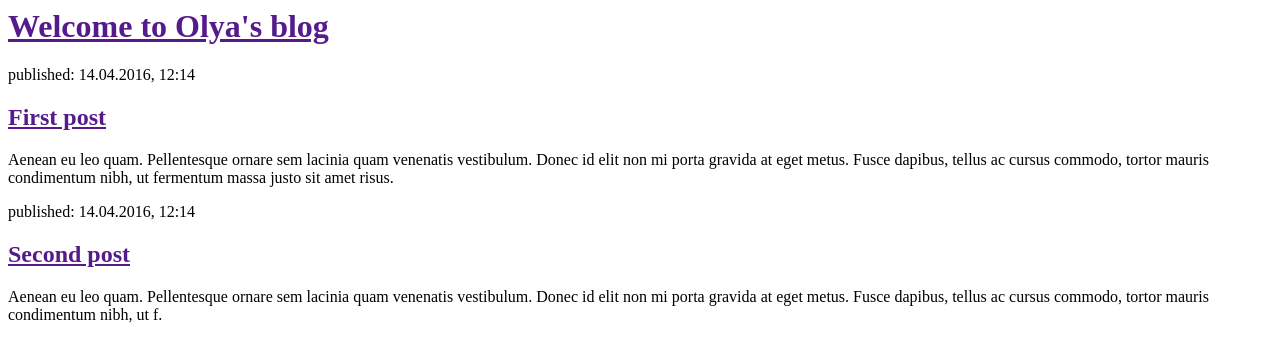
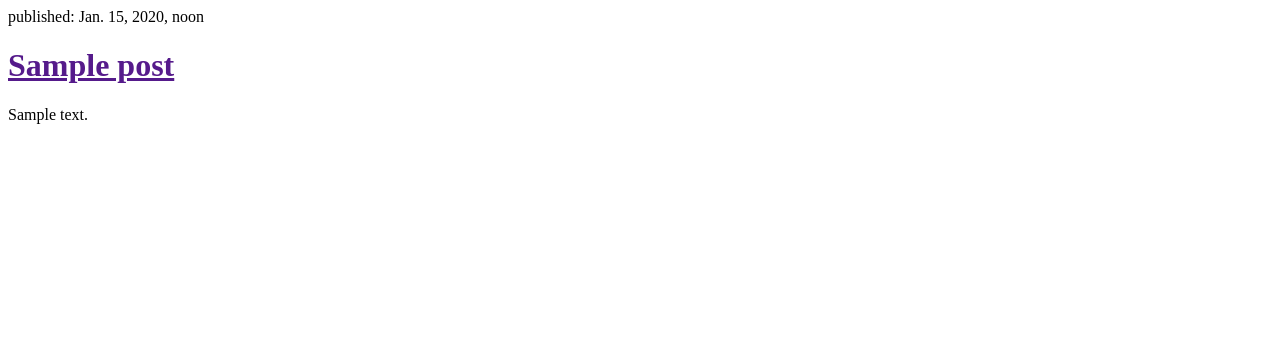
Before and after one commit to olyagrek/my-first-blog, a Django app: template blog/templates/blog/post_list.html in a window 1280 px wide. Shown: the top 362 px of the page. Run offline with Django 3.2, Linux system fonts and the light colour scheme; the template is opened without the code that fills it: values that come from a table or form of the project are taken from there, others are empty; tables that the repository leaves empty hold one stand-in row (values such as "Sample post").

Commit message:
Modofied templates to display posts from database

```diff
--- a/blog/templates/blog/post_list.html
+++ b/blog/templates/blog/post_list.html
@@ -1,21 +1,18 @@
 <html>
-        <head>
-            <title>Olya's blog</title>
-        </head>
-       <body>
-            <div>
-                <h1><a href="">Welcome to Olya's blog</a></h1>
-            </div>
 
-            <div>
-                <p>published: 14.04.2016, 12:14</p>
-                <h2><a href="">First post</a></h2>
-                <p>Aenean eu leo quam. Pellentesque ornare sem lacinia quam venenatis vestibulum. Donec id elit non mi porta gravida at eget metus. Fusce dapibus, tellus ac cursus commodo, tortor mauris condimentum nibh, ut fermentum massa justo sit amet risus.</p>
-            </div>
+	<head>
 
-            <div>
-                <p>published: 14.04.2016, 12:14</p>
-                <h2><a href="">Second post</a></h2>
-                <p>Aenean eu leo quam. Pellentesque ornare sem lacinia quam venenatis vestibulum. Donec id elit non mi porta gravida at eget metus. Fusce dapibus, tellus ac cursus commodo, tortor mauris condimentum nibh, ut f.</p>
-            </div>
+		<title>Animals</title>
+
+	</head>
+
+	<body>
+
+		{% for post in posts %}
+			<div>
+            				<p>published: {{ post.published_date }}</p>
+           			 	<h1><a href="">{{ post.title }}</a></h1>
+           			 	<p>{{ post.text|linebreaks }}</p>
+       			 </div>
+		{% endfor %}
 </html>
--- a/blog/views.py
+++ b/blog/views.py
@@ -1,4 +1,7 @@
 from django.shortcuts import render
+from django.utils import timezone
+from .models import Post
 
 def post_list(request):
-	return render(request, 'blog/post_list.html', {})
+	posts = Post.objects.filter(published_date__lte=timezone.now()).order_by('published_date')
+	return render(request, 'blog/post_list.html', {'posts': posts})
```
